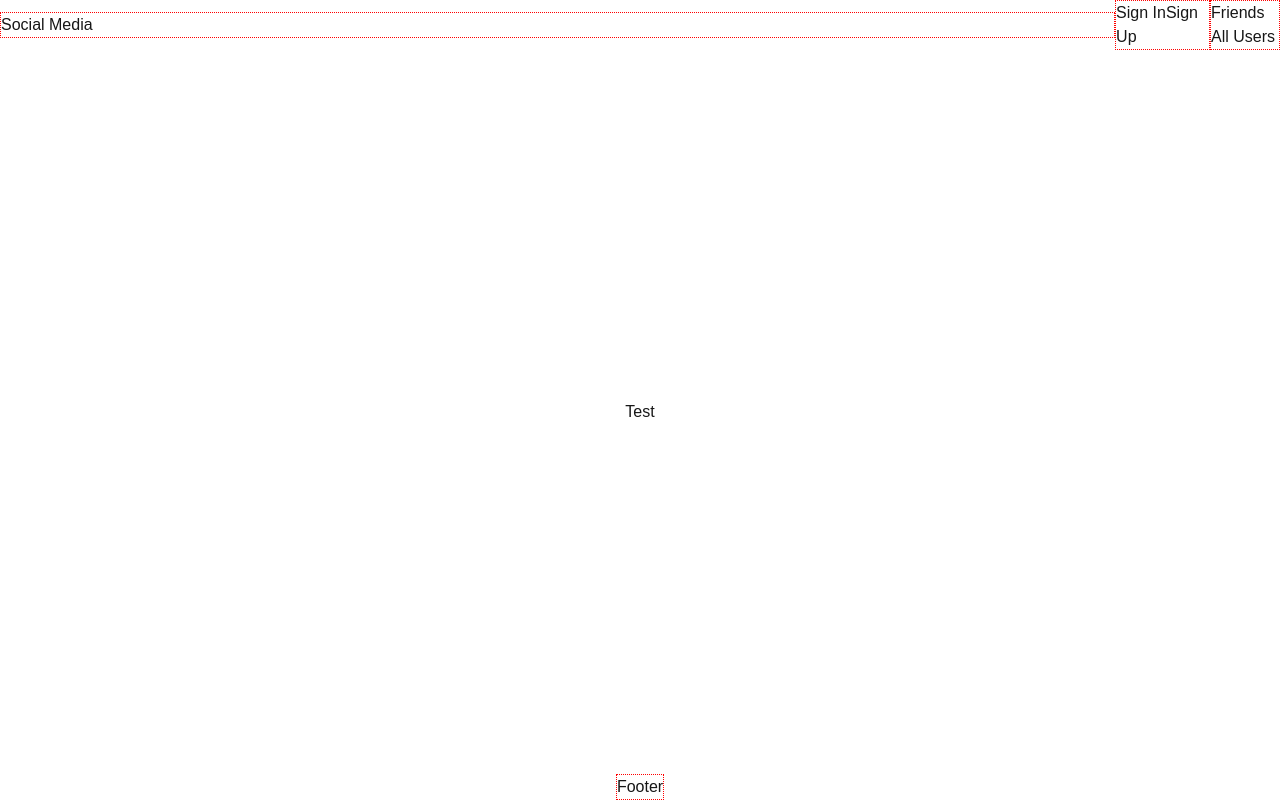
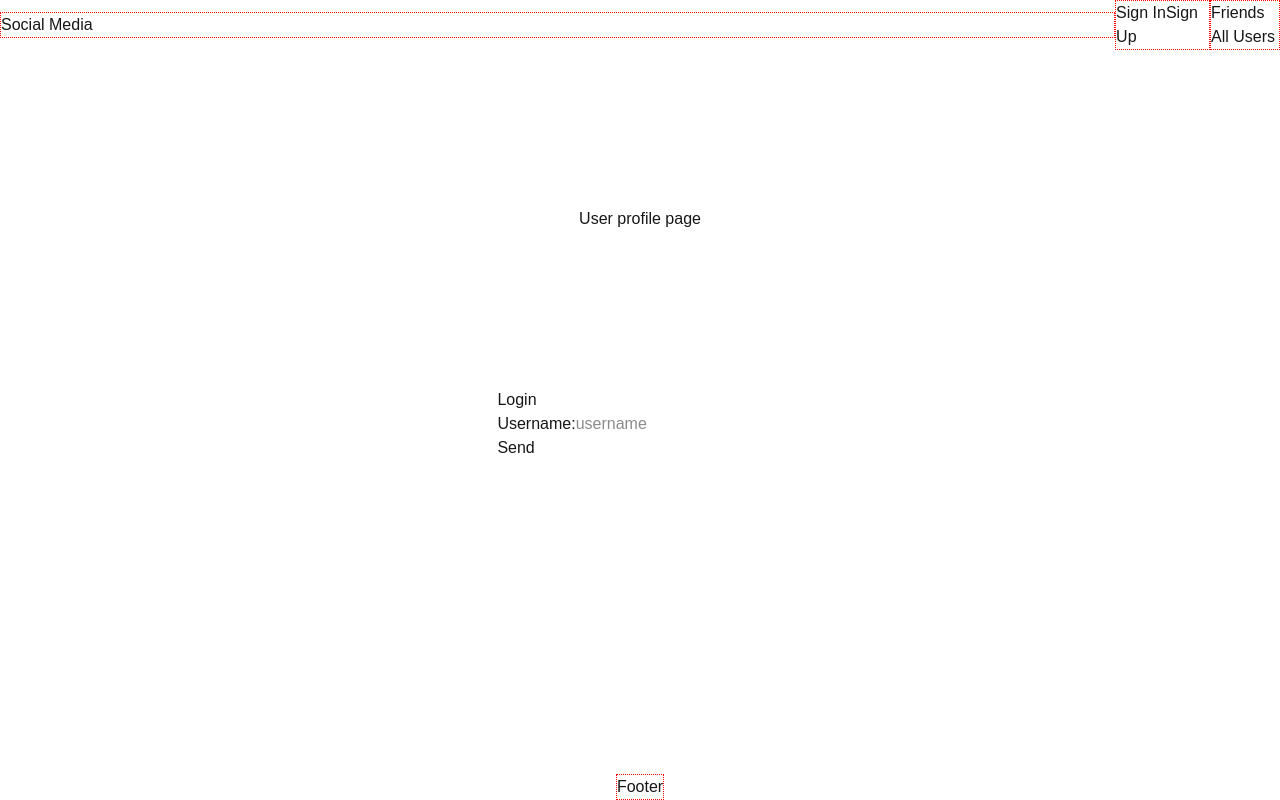
Before and after one commit to rosdykat/week-09-assignment, a Next.js app: page /user in a window 1280 px wide. Built offline with nearby package versions, Linux system fonts and the light colour scheme; no server answers.

Commit message:
added working sign in that leads to unique dynamic user page

```diff
--- a/src/Components/Logins.tsx
+++ b/src/Components/Logins.tsx
@@ -1,3 +1,5 @@
+"use client";
+
 import { SignedIn, SignOutButton } from "@clerk/nextjs";
 import { SignedOut } from "@clerk/nextjs";
 import Link from "next/link";
--- /dev/null
+++ b/src/Components/SignUpForm.tsx
@@ -0,0 +1,50 @@
+import { clerkSignUpId } from "@/app/Types/FormData";
+import { db } from "@/utils/dbConnection";
+import { revalidatePath } from "next/cache";
+
+export default function SignUpForm(props: clerkSignUpId) {
+  const signUpId = props.clerkId;
+
+  async function handleSubmit(formData: FormData) {
+    "use server";
+
+    const username = formData.get("username") as string | null;
+    const password = formData.get("password") as string | null;
+    const clerk_id = props.clerkId;
+
+    db.query(
+      `INSERT INTO login (username, password, clerk_id) VALUES ($1, $2, $3)`,
+      [username, password, clerk_id]
+    );
+
+    revalidatePath("/");
+  }
+
+  return (
+    <div>
+      <form action={handleSubmit}>
+        <fieldset>
+          <legend>Sign Up!</legend>
+          <div className="FormContent">
+            <label htmlFor="username">Username:</label>
+            <input
+              type="text"
+              name="username"
+              required
+              placeholder="username"
+            />
+            <label htmlFor="password">Password:</label>
+            <input
+              type="text"
+              name="password"
+              required
+              placeholder="password"
+            />
+            <input type="hidden" name="clerk_id" value={signUpId} />
+          </div>
+        </fieldset>
+        <button type="submit">Send</button>
+      </form>
+    </div>
+  );
+}
--- /dev/null
+++ b/src/Components/setUsername.tsx
@@ -0,0 +1,47 @@
+import { db } from "@/utils/dbConnection";
+import { revalidatePath } from "next/cache";
+import { auth } from "@clerk/nextjs/server";
+import { redirect } from "next/navigation";
+
+export default async function SignInForm() {
+  const { userId } = await auth();
+
+  async function handleSubmit(formData: FormData) {
+    "use server";
+
+    const username = formData.get("username") as string | null;
+    const clerk_id = userId;
+
+    await db.query(`INSERT INTO login (username, clerk_id) VALUES ($1, $2)`, [
+      username,
+      clerk_id,
+    ]);
+
+    revalidatePath(`/user/${userId}`);
+
+    if (userId) {
+      redirect(`/user/${userId}`);
+    }
+  }
+
+  return (
+    <div>
+      <form action={handleSubmit}>
+        <fieldset>
+          <legend>Login</legend>
+          <div className="FormContent">
+            <label htmlFor="username">Username:</label>
+            <input
+              type="text"
+              name="username"
+              required
+              placeholder="username"
+            />
+            <input type="hidden" name="clerk_id" value={userId ?? ""} />
+          </div>
+        </fieldset>
+        <button type="submit">Send</button>
+      </form>
+    </div>
+  );
+}
--- /dev/null
+++ b/src/app/Types/FormData.ts
@@ -0,0 +1,10 @@
+export type formType = {
+  id: number;
+  username: string;
+  password: string;
+  clerk_id: string;
+};
+
+export type clerkSignUpId = {
+  clerkId: string;
+};
--- a/src/app/sign-in/[[...sign-in]]/page.tsx
+++ b/src/app/sign-in/[[...sign-in]]/page.tsx
@@ -1,9 +1,12 @@
+//I am going to use the SignIn component from clerk
+
 import { SignIn } from "@clerk/nextjs";
-
 export default function SignInPage() {
   return (
     <>
-      <h1>This is the sign in page!</h1>
+      {/* You can customise this page further */}
+      <h1>Welcome to Basics!</h1>
+      <h2>Sign in, please!</h2>
       <SignIn />
     </>
   );
--- a/src/app/sign-up/[[...sign-up]]/page.tsx
+++ b/src/app/sign-up/[[...sign-up]]/page.tsx
@@ -1,10 +1,13 @@
 import { SignUp } from "@clerk/nextjs";
+import Form from "@/Components/SignUpForm";
 
 export default function SignUpPage() {
+  const clerkSignUpUrl = process.env.NEXT_PUBLIC_CLERK_SIGN_UP_URL;
   return (
     <>
       <h1>This is the sign up page!</h1>
       <SignUp />
+      <Form clerkId={clerkSignUpUrl ?? ""} />
     </>
   );
 }
--- a/src/app/user/[userId]/page.tsx
+++ b/src/app/user/[userId]/page.tsx
@@ -2,11 +2,19 @@
 // auth() --> {userId}
 // currentUser() --> firstName, lastName, emailAddresses[0].emailAddress
 
-export default function UserProfile() {
+//we have access to the clerk userId
+import { auth } from "@clerk/nextjs/server";
+export default async function UserProfilePage() {
+  //we have destructured (extracted) the userId value from auth
+  const { userId } = await auth();
+  console.log({ userId });
   return (
     <>
-      <h1>User Profile Page</h1>
-      {/* render user's data here */}
+      <h1>User profile page</h1>
+      <h2>Super secret info, do not steal!</h2>
+      {/* This is the userId value that clerk assigns to a user when they sign up */}
+      {/* we can store this value in a database to relate it to posts, comments... */}
+      <p>{userId}</p>
     </>
   );
 }
--- a/src/app/user/page.tsx
+++ b/src/app/user/page.tsx
@@ -1,7 +1,16 @@
-export default function Test3() {
+//we have access to the clerk userId
+import SignInForm from "@/Components/setUsername";
+import { auth } from "@clerk/nextjs/server";
+export default async function UserProfilePage() {
+  //we have destructured (extracted) the userId value from auth
+  const { userId } = await auth();
   return (
     <>
-      <h1>Test</h1>
+      <h1>User profile page</h1>
+      <SignInForm />
+      {/* This is the userId value that clerk assigns to a user when they sign up */}
+      {/* we can store this value in a database to relate it to posts, comments... */}
+      <p>{userId}</p>
     </>
   );
 }
```
Also changed, not shown: src/Components/Avatar.tsx (+6 -1 lines), src/Components/Form.tsx (deleted, +0 -49 lines).
